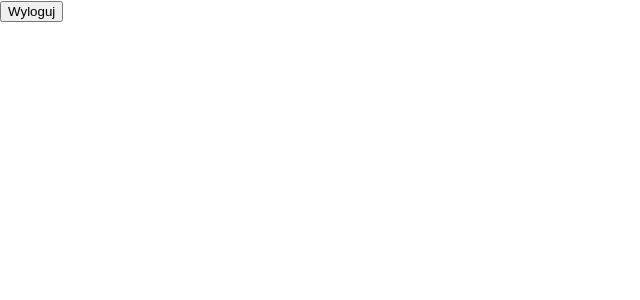
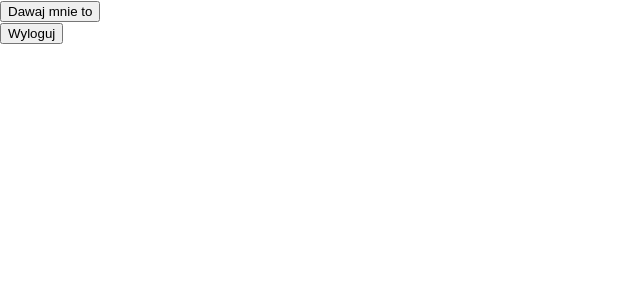
Before and after one commit to mjmazgaj/BreweryMaster, a React (Create React App) app in the folder UI/brewerymaster/: page /dashboard in a window 1280 px wide. Before the commit this address had no page. Shown: the top 300 px of the page, without its empty margins (0-640 px from the left). Built offline with nearby package versions, Linux system fonts and the light colour scheme; sample sign-in values are in the browser's storage; the HTML template or start-up script is replaced by a standard one.

Commit message:
React | Create Authorize component and autorize sample

```diff
--- a/UI/brewerymaster/src/App.js
+++ b/UI/brewerymaster/src/App.js
@@ -1,6 +1,8 @@
 import React, { useState, useEffect } from 'react';
 import { BrowserRouter as Router, Route, Routes } from 'react-router-dom';
 import Login from './Components/General/Login';
+import Dashboard from './Components/Authorization/Dashboard';
+import Authorize from './Components/Authorization/Authorize';
 import LogoutButton from './Components/General/LogoutButton'
 
 const App = () => {
@@ -21,6 +23,7 @@ const App = () => {
       <div>
         <Routes>
           <Route path="/login" element={<Login/>} />
+          <Route path="/dashboard" element={<Authorize component={Dashboard} isAuthenticated={isAuthenticated} setIsAuthenticated={setIsAuthenticated}/>}></Route>
         </Routes>
           {isAuthenticated && <LogoutButton setIsAuthenticated={setIsAuthenticated} />}
       </div>
--- /dev/null
+++ b/UI/brewerymaster/src/Components/Authorization/Authorize.jsx
@@ -0,0 +1,22 @@
+import React, { useEffect } from 'react';
+import { useNavigate } from 'react-router-dom';
+
+const Authorize = ({
+  component: Component, isAuthenticated, setIsAuthenticated
+}) => {
+  const navigate = useNavigate();
+
+  useEffect(() => {
+    const token = sessionStorage.getItem("token");
+    if (token) {
+      setIsAuthenticated(true);
+    } else {
+      setIsAuthenticated(false);
+      navigate("/login")
+    }
+  }, []);
+
+  return isAuthenticated ? <Component /> : null;
+};
+
+export default Authorize;
--- /dev/null
+++ b/UI/brewerymaster/src/Components/Authorization/Dashboard.jsx
@@ -0,0 +1,21 @@
+import React from 'react';
+import api from '../General/api'
+
+async function getAddress(id) {
+  try {
+    const response = await api.get(`/api/address/${id}`);
+    console.log('Response data:', response.data);
+  } catch (error) {
+    console.error('Error fetching address:', error);
+  }
+}
+
+const Dashboard = () => {
+  return (
+    <div>
+      <button onClick={() => console.log(getAddress(1))}>Dawaj mnie to</button>
+    </div>
+  );
+};
+
+export default Dashboard;
```
